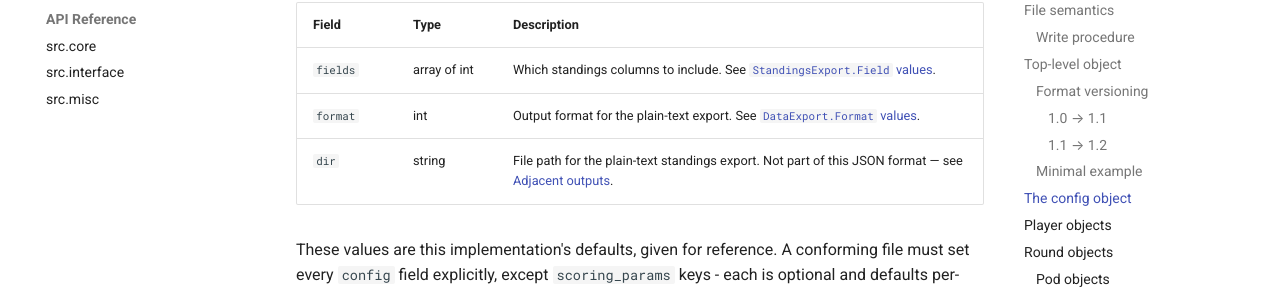
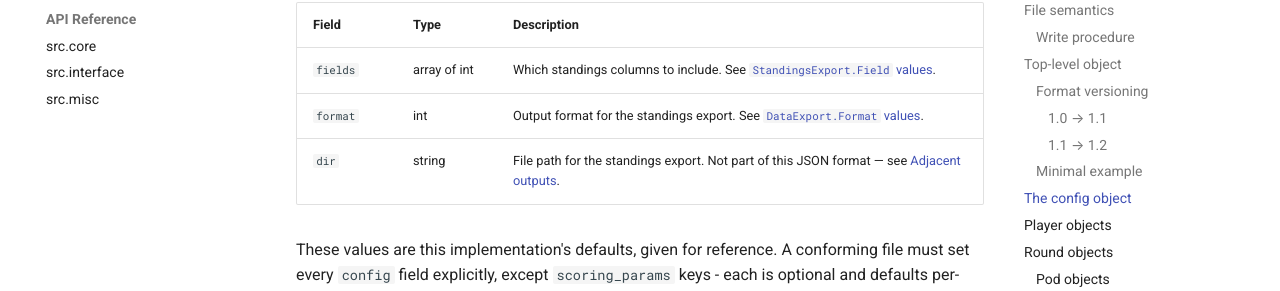
Before and after one commit to eVen-gits/EDH_matchmaker, an MkDocs documentation site: the page built from docs/tournament-log-spec.md, in a window 1280 px wide and 900 px high, scrolled down 5664 px. Shown: the part 152-443 px from the top of the window. Built offline with MkDocs 1.6.1 and Material for MkDocs 9.7.7, drawn with Linux system fonts in a browser that asks for light colours; some of the changed text lies outside the part shown.

Commit message:
fix(core): honour CSV/JSON standings export format (#37)
* fix: honour CSV/JSON standings export format (#25)

* no-mistakes(document): Describe standings export formats in log spec

```diff
--- a/docs/tournament-log-spec.md
+++ b/docs/tournament-log-spec.md
@@ -204,8 +204,8 @@
 | Field | Type | Description |
 |---|---|---|
 | `fields` | array of int | Which standings columns to include. See [`StandingsExport.Field` values](#standingsexportfield-values). |
-| `format` | int | Output format for the plain-text export. See [`DataExport.Format` values](#dataexportformat-values). |
-| `dir` | string | File path for the plain-text standings export. Not part of this JSON format — see [Adjacent outputs](#adjacent-outputs-not-part-of-this-format). |
+| `format` | int | Output format for the standings export. See [`DataExport.Format` values](#dataexportformat-values). |
+| `dir` | string | File path for the standings export. Not part of this JSON format — see [Adjacent outputs](#adjacent-outputs-not-part-of-this-format). |
 
 These values are this implementation's defaults, given for reference.
 A conforming file must set every `config` field explicitly, except
@@ -724,7 +724,7 @@
 of them are part of this specification. A conforming reader/writer only
 needs the sections above.
 
-- A plain-text standings table, written to `config.standings_export.dir`.
+- A standings table (plain text, CSV, or JSON per `config.standings_export.format`), written to `config.standings_export.dir`.
 - A plain-text pairings dump per round.
 - An optional webhook POST of pairings data, controlled by environment
   variables outside this file.
```
Also changed, not shown: CHANGELOG.md (+6 -0 lines), 2 other files.
